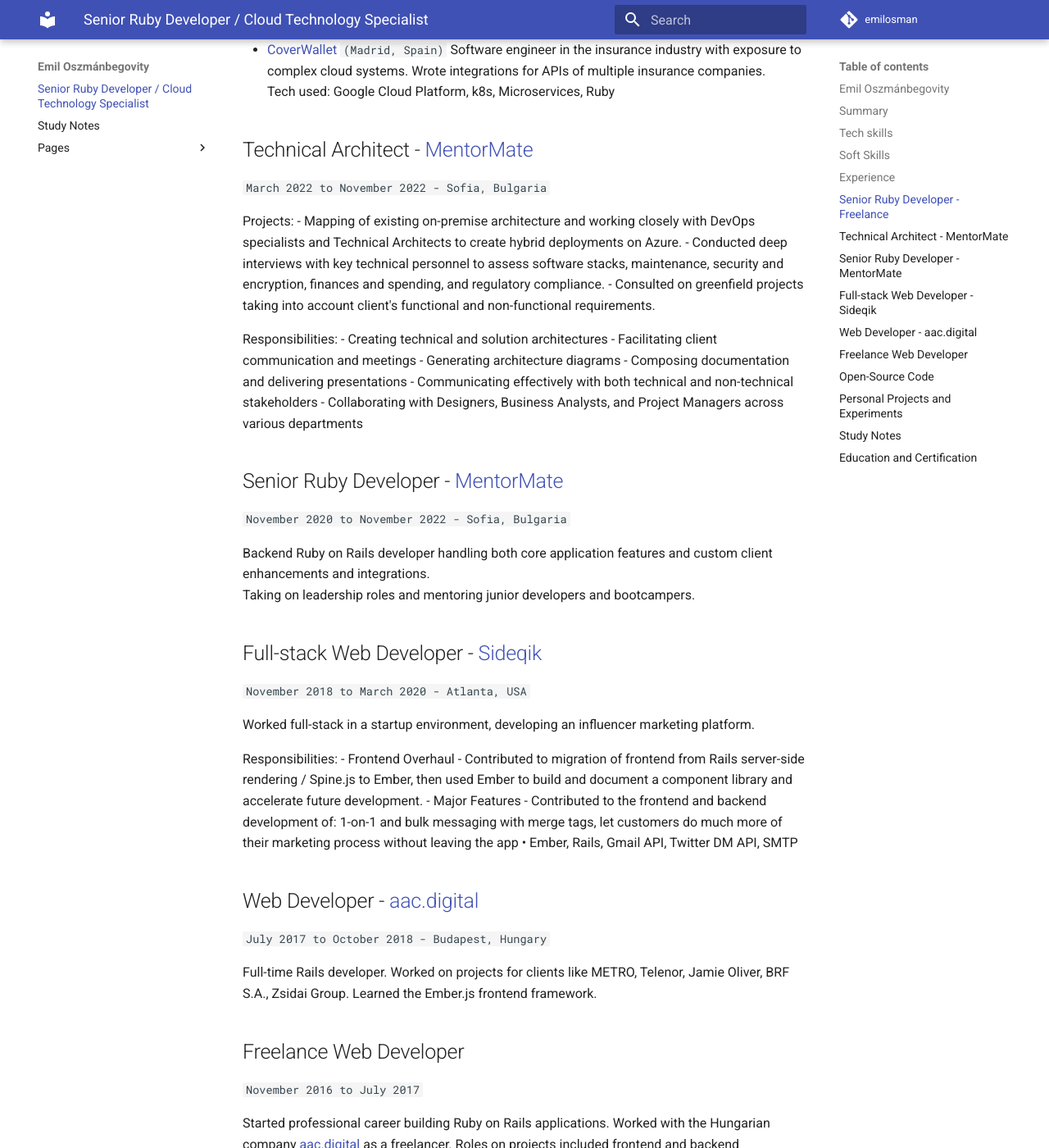
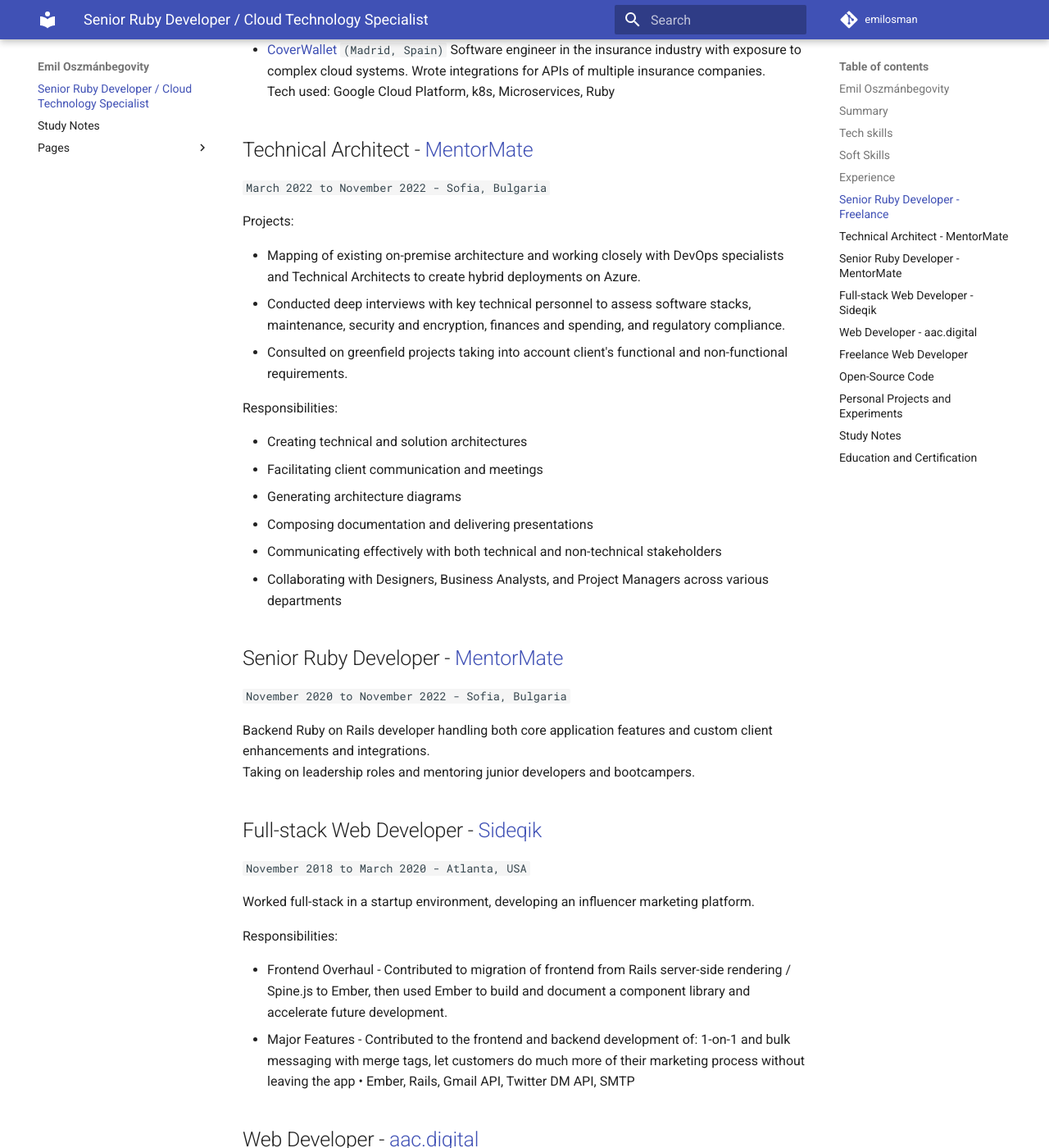
Before and after one commit to emilosman/emilosman, an MkDocs documentation site: the page built from docs/index.md, in a window 1280 px wide and 1400 px high, scrolled down 1799 px. Shown: the whole window at 82% size. Built offline with MkDocs 1.6.1 and Material for MkDocs 9.7.7, drawn with Linux system fonts in a browser that asks for light colours; some of the changed text lies outside the part shown.

Commit message:
style updates

```diff
--- a/docs/css/style.css
+++ b/docs/css/style.css
@@ -9,7 +9,7 @@
 }
 
 img[alt~="project"] {
-  max-height: 320px;
+  max-height: 400px;
   transition: filter 0.250s ease-in-out;
   filter: grayscale(100%);
   &:hover{
--- a/docs/index.md
+++ b/docs/index.md
@@ -56,11 +56,13 @@
 `March 2022 to November 2022 - Sofia, Bulgaria`
 
 Projects:
+
 - Mapping of existing on-premise architecture and working closely with DevOps specialists and Technical Architects to create hybrid deployments on Azure.
 - Conducted deep interviews with key technical personnel to assess software stacks, maintenance, security and encryption, finances and spending, and regulatory compliance.
 - Consulted on greenfield projects taking into account client's functional and non-functional requirements.
 
 Responsibilities:
+
 - Creating technical and solution architectures
 - Facilitating client communication and meetings
 - Generating architecture diagrams
@@ -80,6 +82,7 @@
 Worked full-stack in a startup environment, developing an influencer marketing platform.
 
 Responsibilities:
+
 - Frontend Overhaul - Contributed to migration of frontend from Rails server-side rendering / Spine.js to Ember, then used Ember to build and document a component library and accelerate future development.
 - Major Features - Contributed to the frontend and backend development of: 1-on-1 and bulk messaging with merge tags, let customers do much more of their marketing process without leaving the app • Ember, Rails, Gmail API, Twitter DM API, SMTP
 
```
Also changed, not shown: other parts of docs/index.md (+1 -1 lines).
